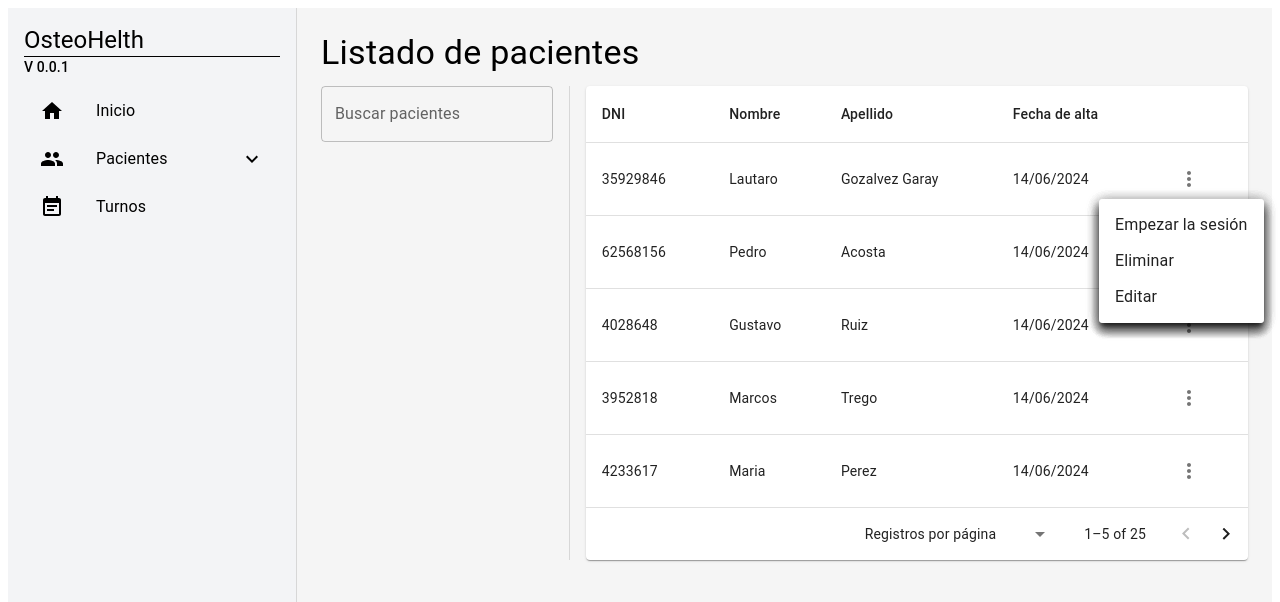
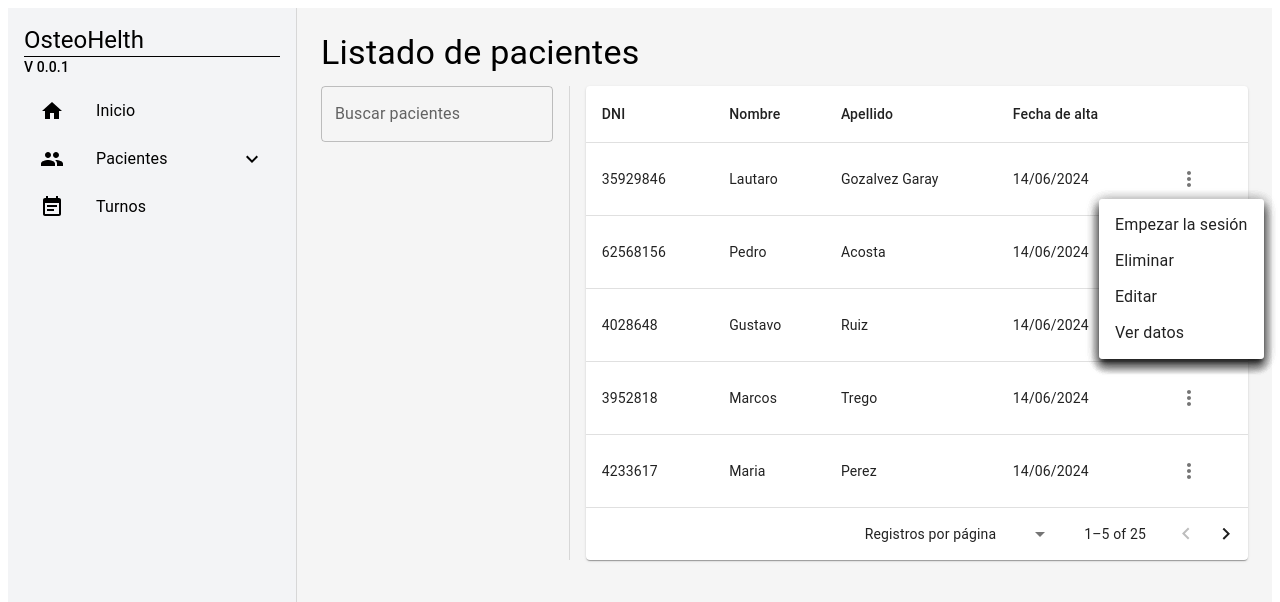
Before and after one commit to joaquinbaccega/Tesis-Frontend, a Next.js app: page /inicio in a window 1280 px wide. Both pictures are taken after a click on the button 1188 px from the left and 178 px from the top of the page. Shown: the top 602 px of the page. Built offline with nearby package versions, Linux system fonts and the light colour scheme.

Commit message:
Add router support in PatientList to navigate to user registration and improve menu item interactions

```diff
--- a/src/app/inicio/PatientList.tsx
+++ b/src/app/inicio/PatientList.tsx
@@ -14,6 +14,8 @@ import {
 } from '@mui/material';
 import MoreVertIcon from '@mui/icons-material/MoreVert';
 import ConfirmDialog from '../components/confirmationDialogs/deletePatientDialog';
+import { useRouter } from "next/navigation";
+import { ro } from 'date-fns/locale';
 
 const PatientList = ({ patients }: any) => {
   const [anchorEl, setAnchorEl] = useState<null | HTMLElement>(null);
@@ -21,6 +23,7 @@ const PatientList = ({ patients }: any) => {
   const [openDialog, setOpenDialog] = useState(false);
   const [page, setPage] = useState(0);
   const [rowsPerPage, setRowsPerPage] = useState(5); // Cantidad de registros por página
+  const router = useRouter();
 
   const handleClick = (event: React.MouseEvent<HTMLElement>, patient: Array<any>) => {
     setAnchorEl(event.currentTarget);
@@ -88,6 +91,7 @@ const PatientList = ({ patients }: any) => {
                   <MenuItem onClick={() => console.log('Empezar la sesión')}>Empezar la sesión</MenuItem>
                   <MenuItem onClick={handleOpenDialog}>Eliminar</MenuItem>
                   <MenuItem onClick={() => console.log('Editar')}>Editar</MenuItem>
+                  <MenuItem onClick={() => router.push('/registerUser')}>Ver datos</MenuItem>
                 </Menu>
               </TableCell>
             </TableRow>
```
